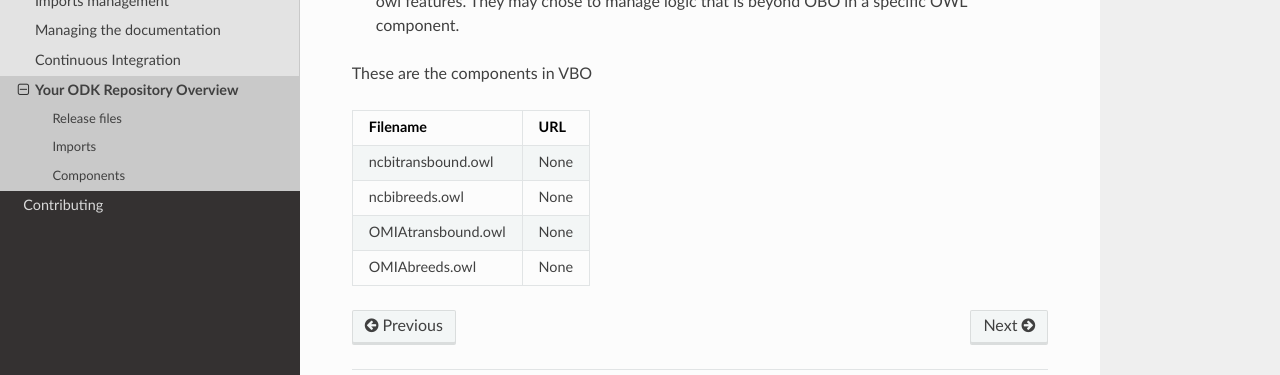
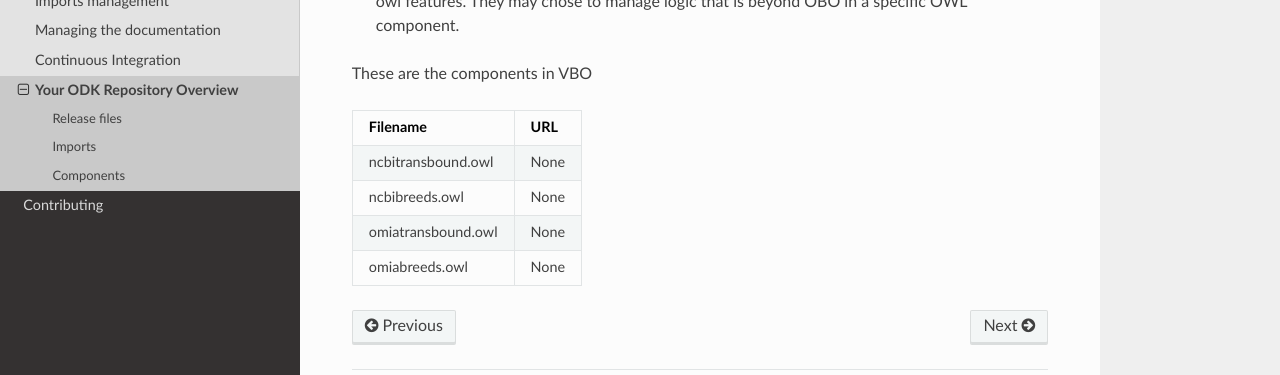
Before and after one commit to monarch-initiative/vertebrate-breed-ontology, an MkDocs documentation site: the page built from docs/odk-workflows/RepositoryFileStructure.md, in a window 1280 px wide and 900 px high, scrolled down 596 px. Shown: the part 461-836 px from the top of the window. Built offline with MkDocs 1.6.1, drawn with Linux system fonts in a browser that asks for light colours; nearby versions of some CDN libraries.

Commit message:
updated capitalization

```diff
--- a/docs/odk-workflows/RepositoryFileStructure.md
+++ b/docs/odk-workflows/RepositoryFileStructure.md
@@ -31,5 +31,5 @@ These are the components in VBO
 | -------- | --- |
 | ncbitransbound.owl | None |
 | ncbibreeds.owl | None |
-| OMIAtransbound.owl | None |
-| OMIAbreeds.owl | None |
+| omiatransbound.owl | None |
+| omiabreeds.owl | None |
--- a/src/ontology/vbo-odk.yaml
+++ b/src/ontology/vbo-odk.yaml
@@ -20,8 +20,8 @@ components:
   products:
     - filename: ncbitransbound.owl
     - filename: ncbibreeds.owl
-    - filename: OMIAtransbound.owl
-    - filename: OMIAbreeds.owl
+    - filename: omiatransbound.owl
+    - filename: omiabreeds.owl
 robot_java_args: '-Xmx16G'
 allow_equivalents: asserted-only
 documentation:
```
Also changed, not shown: 1 other file.
